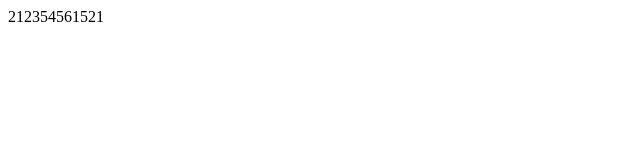
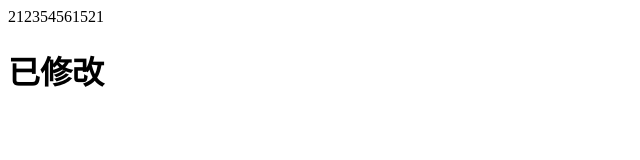
Before and after one commit to sheauii/cangku, a plain HTML site: page index.html in a window 1280 px wide. Shown: the whole page, without its empty margins (0-640 px from the left). Drawn offline with Linux system fonts and the light colour scheme.

Commit message:
修改了index.html

```diff
--- a/index.html
+++ b/index.html
@@ -1 +1,2 @@
 212354561521
+<h1>已修改</h1>
```
